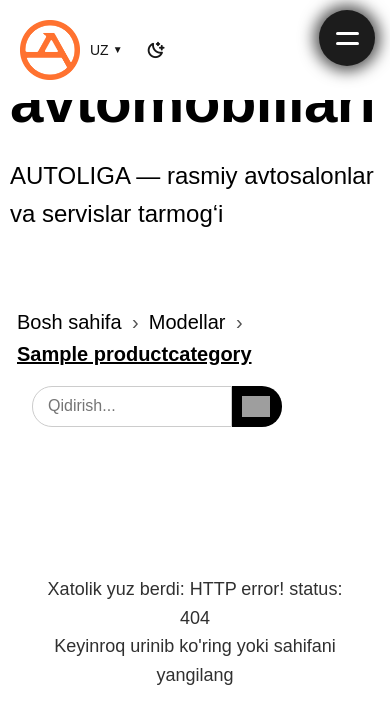
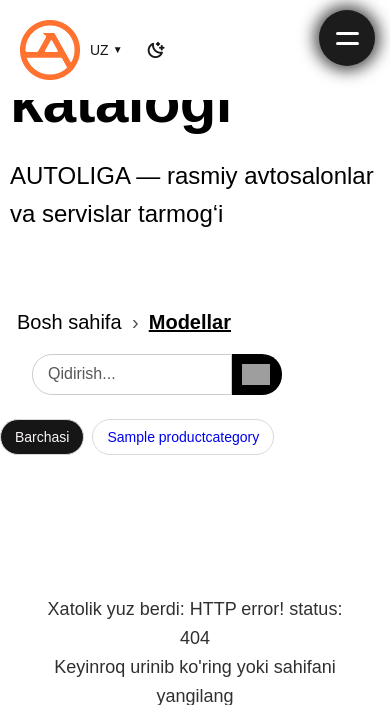
Before and after one commit to IsmailK1ng/autoliga_uz, a Django app: page /products/ in a window 390 px wide. Shown: the top 705 px of the page. Run offline with Django 5.2, Linux system fonts and the light colour scheme; tables that the repository leaves empty hold one stand-in row (values such as "Sample post"); grey boxes marked "Sample" are stand-in pictures; parts of the project's set-up code (start-up, migrations or seed data) failed here and were passed over; some libraries are stand-ins or nearby versions; some web fonts are replaced; grey boxes are pictures that could not be loaded.

Commit message:
feat(seo): /products/ is a server-rendered catalog of all models (tasks 4, 5)
- /products/ without a brand lists every active model (H1 "Yangi avtomobillar
  katalogi") instead of silently showing the first brand
- product cards are rendered on the server (same markup as production.js),
  so crawlers see every model link without JS; JS keeps them while loading
- brand filter links (?category=<slug>), breadcrumb Home > Models > Brand
- ?q= model search via a GET form (works without JS, used by the 404 page);
  search result pages are noindex, follow
- hidden H2 above the cards so headings do not jump from H1 to H3

Co-Authored-By: Claude Opus 5.5 <noreply@anthropic.com>

```diff
--- a/main/static/js/production.js
+++ b/main/static/js/production.js
@@ -86,6 +86,14 @@ class ProductsManager {
 
     // Инициализируем поиск
     this.initSearch();
+
+    // ?q= from the search form or the 404 page: reuse the live search filter
+    const query = urlParams.get('q');
+    const searchInput = document.querySelector('.filter-search__input');
+    if (query && searchInput) {
+      searchInput.value = query;
+      searchInput.dispatchEvent(new Event('input'));
+    }
   }
 
 async loadCategories() {
@@ -507,6 +515,8 @@ async loadCategories() {
 
   showLoader() {
     const container = document.querySelector('.faw-truck-card-container');
+    // Server-rendered cards stay visible until the API cards replace them
+    if (container && container.dataset.ssr === 'true') return;
     if (container) {
       container.innerHTML = `<div class="loader-container"><div class="loader">${this.t('loading')}</div></div>`;
     }
--- a/main/templates/main/products.html
+++ b/main/templates/main/products.html
@@ -60,9 +60,33 @@
     }
 
 
+
+    .brand-filter {
+      display: flex;
+      flex-wrap: wrap;
+      gap: 8px;
+      margin-top: 16px;
+    }
+
+    .brand-filter__link {
+      padding: 6px 14px;
+      border: 1px solid var(--border-color, #d9d9d9);
+      border-radius: 999px;
+      font-size: 1.4rem;
+      text-decoration: none;
+    }
+
+    .brand-filter__link.active {
+      background: var(--t-bright, #111);
+      color: var(--base, #fff);
+    }
 </style>
 {% endblock productstyle %}
 
+
+{% block extra_meta %}
+    {% if search_query %}<meta name="robots" content="noindex, follow">{% endif %}
+{% endblock extra_meta %}
 
 {% block content %}
 
@@ -157,7 +181,7 @@
                                                 {% endif %}
                                             </a>
                                         </li>
-                                        <li>
+                                        <li{% if not category_slug %} class="active"{% endif %}>
                                             <a href="{% url 'products' %}">
                                                 {% if LANGUAGE_CODE == 'ru' %}
                                                 Модели
@@ -168,32 +192,34 @@
                                                 {% endif %}
                                             </a>
                                         </li>
+                                        {% if category_slug %}
                                         <li class="active">
-                                            <a href="{% url 'products' %}{% if category_slug %}?category={{ category_slug|urlencode }}{% endif %}">
-                                                {% if category_info.breadcrumb %}
-                                                {{ category_info.breadcrumb }}
-                                                {% elif LANGUAGE_CODE == 'ru' %}
-                                                Категория
-                                                {% elif LANGUAGE_CODE == 'en' %}
-                                                Category
-                                                {% elif LANGUAGE_CODE == 'uz' %}
-                                                Kategoriya
-                                                {% endif %}
-                                            </a>
+                                            <a href="{% url 'products' %}?category={{ category_slug|urlencode }}">{{ category_info.breadcrumb }}</a>
                                         </li>
+                                        {% endif %}
                                     </ol>
 
 
                                 </div>
                                 <div class="filter-container">
-                                    <div class="filter-search">
-                                        <input type="text" class="filter-search__input"
+                                    <form class="filter-search" method="get" action="{% url 'products' %}" role="search">
+                                        {% if category_slug %}<input type="hidden" name="category" value="{{ category_slug }}">{% endif %}
+                                        <input type="search" name="q" value="{{ search_query }}" class="filter-search__input"
+                                               aria-label="{% if LANGUAGE_CODE == 'ru' %}Поиск модели{% elif LANGUAGE_CODE == 'en' %}Search models{% else %}Model qidirish{% endif %}"
                                                placeholder="{% if LANGUAGE_CODE == 'ru' %}Поиск...{% elif LANGUAGE_CODE == 'en' %}Search...{% else %}Qidirish...{% endif %}">
-                                        <button class="filter-search__btn" aria-label="Search">
-                                            <img src="{% static 'images/icons/sistem-icons/search.svg' %}" alt="Search">
+                                        <button type="submit" class="filter-search__btn" aria-label="Search">
+                                            <img src="{% static 'images/icons/sistem-icons/search.svg' %}" alt="">
                                         </button>
-                                    </div>
+                                    </form>
                                 </div>
+                                {% if all_categories %}
+                                <nav class="brand-filter" aria-label="{% if LANGUAGE_CODE == 'ru' %}Бренды{% elif LANGUAGE_CODE == 'en' %}Brands{% else %}Brendlar{% endif %}">
+                                    <a href="{% url 'products' %}" class="brand-filter__link{% if not category_slug %} active{% endif %}">{% if LANGUAGE_CODE == 'ru' %}Все{% elif LANGUAGE_CODE == 'en' %}All{% else %}Barchasi{% endif %}</a>
+                                    {% for cat in all_categories %}
+                                    <a href="{% url 'products' %}?category={{ cat.slug|urlencode }}" class="brand-filter__link{% if cat.slug == category_slug %} active{% endif %}">{{ cat.name }}</a>
+                                    {% endfor %}
+                                </nav>
+                                {% endif %}
                             </div>
                         </div>
                     </div>
--- a/main/views.py
+++ b/main/views.py
@@ -569,24 +569,21 @@ def products(request):
     'seo_description': getattr(category, f'seo_description_{language}', None) or category.seo_description or '',
 }
         else:
-            # Birinchi faol kategoriya
-            category = ProductCategory.objects.filter(is_active=True).order_by('order').first()
+            # No brand selected: catalog of all models (task 4)
+            category_info = {}
+            category_slug = None
 
-            if category:
-                language = getattr(request, 'LANGUAGE_CODE', 'uz')
-                category_info = {
-                    'id': category.id,
-                    'title': getattr(category, f'name_{language}', None) or category.name,
-                    'slogan': getattr(category, f'description_{language}', None) or category.description or '',
-                    'hero_image': category.hero_image.url if category.hero_image else 'images/default_hero.png',
-                    'breadcrumb': getattr(category, f'name_{language}', None) or category.name,
-                    'seo_title': getattr(category, f'seo_title_{language}', None) or category.seo_title or '',
-                    'seo_description': getattr(category, f'seo_description_{language}', None) or category.seo_description or '',
-                }
-                category_slug = category.slug
-            else:
-                category_info = {}
-                category_slug = None
+        # Server-rendered cards, same filter as ProductViewSet; JS re-renders them
+        products_qs = Product.objects.filter(is_active=True).select_related('category').prefetch_related(
+            'card_specs__icon'
+        ).order_by('order', 'title')
+        if category_slug:
+            products_qs = products_qs.filter(category__slug=category_slug, category__is_active=True)
+
+        # ?q= model search (used by the 404 page); result pages are noindex
+        search_query = request.GET.get('q', '').strip()[:100]
+        if search_query:
+            products_qs = products_qs.filter(title__icontains=search_query)
 
         # Получаем все категории для навигации
         all_categories = ProductCategory.objects.filter(is_active=True).order_by('order')
@@ -594,7 +591,9 @@ def products(request):
         return render(request, 'main/products.html', {
             'category_slug': category_slug,
             'category_info': category_info,
-            'all_categories': all_categories
+            'all_categories': all_categories,
+            'products': products_qs,
+            'search_query': search_query,
         })
     except Http404:
         # Unknown ?brand= / ?category= must stay a real 404, not an empty 200 page
@@ -604,7 +603,9 @@ def products(request):
         return render(request, 'main/products.html', {
             'category_slug': None,
             'category_info': {},
-            'all_categories': []
+            'all_categories': [],
+            'products': [],
+            'search_query': '',
         })
 
 @api_view(['POST'])
```
Also changed, not shown: other parts of main/templates/main/products.html (+38 -9 lines).
